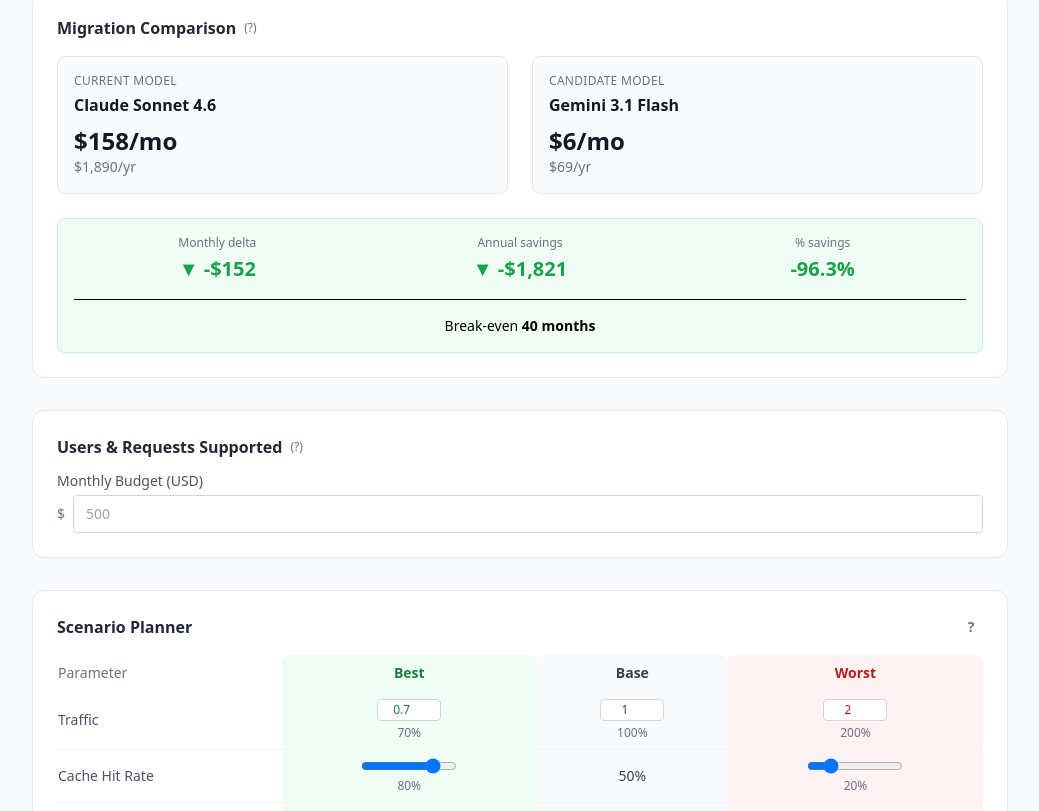
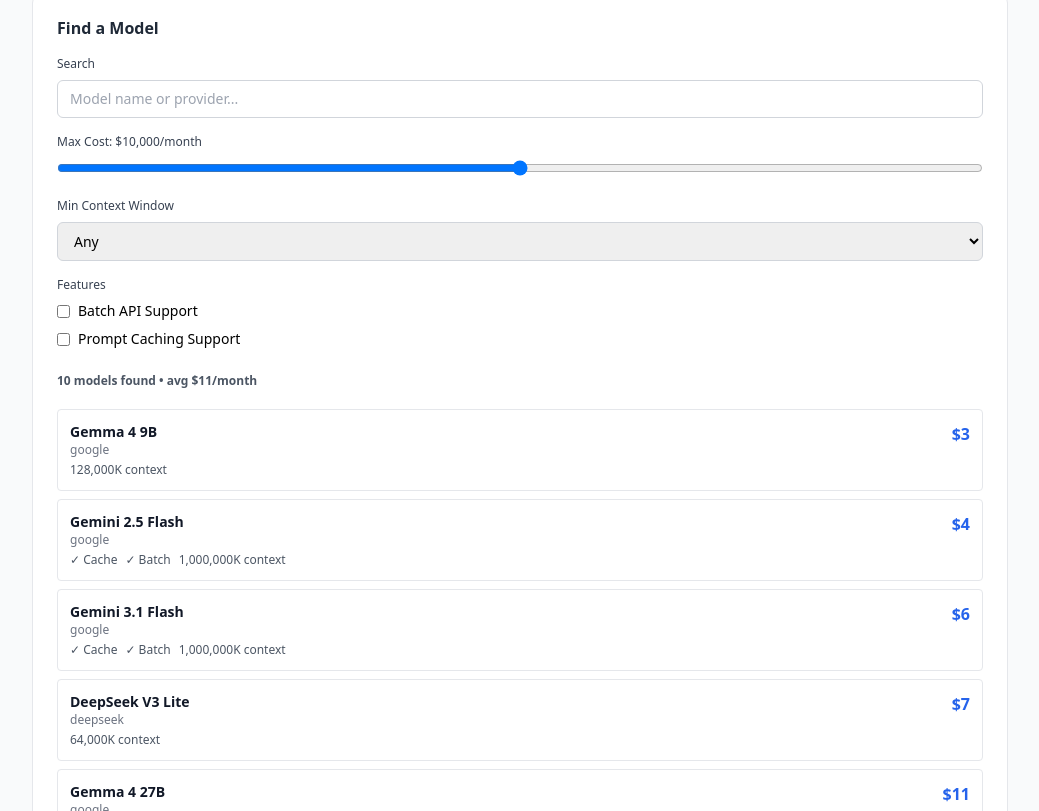
Before and after one commit to tayna99/token_simulator, a React (Vite) app: page / in a window 1280 px wide. Shown: the part 4469-5280 px from the top of the page, without its empty margins (120-1159 px from the left). Built offline with nearby package versions, Linux system fonts and the light colour scheme.

Commit message:
feat: advanced model search with filters for price, features, and context window

```diff
--- a/src/App.tsx
+++ b/src/App.tsx
@@ -17,6 +17,7 @@ import { ModelRecommendation } from './components/ModelRecommendation'
 import { ProviderComparison } from './components/ProviderComparison'
 import { WorkloadImpact } from './components/WorkloadImpact'
 import { CostSensitivity } from './components/CostSensitivity'
+import { ModelSearch } from './components/ModelSearch'
 import { SummaryCard } from './components/SummaryCard'
 import { RoleSelector } from './components/RoleSelector'
 import { PeriodSelector } from './components/PeriodSelector'
@@ -202,6 +203,16 @@ function App() {
 
         <CostSensitivity state={state} />
 
+        <ModelSearch
+          state={state}
+          onSelectCandidate={modelId => {
+            const model = getModelById(modelId)
+            if (model) {
+              setState(s => ({ ...s, candidateModel: model }))
+            }
+          }}
+        />
+
         {/* Role-aware panel ordering */}
         {ROLE_PACK[state.role].emphasisOrder.map(panelName => {
           switch (panelName) {
--- /dev/null
+++ b/src/components/ModelSearch/index.tsx
@@ -0,0 +1,198 @@
+import { useMemo, useState } from 'react'
+import { calculateCost } from '../../lib/calculator'
+import { fmtCurrency } from '../../lib/format'
+import { MODELS } from '../../data/models'
+import type { SimState } from '../../App'
+
+interface Props {
+  state: SimState
+  onSelectCandidate: (modelId: string) => void
+}
+
+export function ModelSearch({ state, onSelectCandidate }: Props) {
+  const [searchQuery, setSearchQuery] = useState('')
+  const [priceMax, setPriceMax] = useState(10)
+  const [features, setFeatures] = useState({ batch: false, cache: false })
+  const [minContext, setMinContext] = useState(0)
+
+  const filteredModels = useMemo(() => {
+    let results = MODELS.filter(m => m.id !== state.currentModel.id)
+
+    // Search by name
+    if (searchQuery) {
+      const q = searchQuery.toLowerCase()
+      results = results.filter(m =>
+        m.name.toLowerCase().includes(q) ||
+        m.provider.toLowerCase().includes(q)
+      )
+    }
+
+    // Filter by price
+    const modelCosts = results.map(m => ({
+      model: m,
+      cost: calculateCost({
+        model: m,
+        monthlyInputTokens: state.periodInputTokens,
+        monthlyOutputTokens: state.periodOutputTokens,
+        cacheHitRate: state.cacheHitRate,
+        batchEnabled: state.batchEnabled,
+      }).monthlyCost,
+    }))
+
+    const filtered = modelCosts.filter(({ cost }) => cost <= priceMax * 1000)
+
+    // Filter by features
+    if (features.batch) {
+      results = filtered
+        .filter(({ model }) => model.batchDiscount > 0)
+        .map(({ model }) => model)
+    } else if (features.cache) {
+      results = filtered
+        .filter(({ model }) => model.cacheDiscount > 0)
+        .map(({ model }) => model)
+    } else {
+      results = filtered.map(({ model }) => model)
+    }
+
+    // Filter by context window
+    if (minContext > 0) {
+      results = results.filter(m => m.contextWindow >= minContext)
+    }
+
+    // Sort by cost
+    const costMap = new Map(
+      modelCosts.map(({ model, cost }) => [model.id, cost])
+    )
+
+    return results.sort((a, b) => (costMap.get(a.id) ?? 0) - (costMap.get(b.id) ?? 0)).slice(0, 10)
+  }, [searchQuery, priceMax, features, minContext, state])
+
+  const avgCost = useMemo(() => {
+    if (filteredModels.length === 0) return 0
+    const total = filteredModels.reduce((sum, m) => {
+      const cost = calculateCost({
+        model: m,
+        monthlyInputTokens: state.periodInputTokens,
+        monthlyOutputTokens: state.periodOutputTokens,
+        cacheHitRate: state.cacheHitRate,
+        batchEnabled: state.batchEnabled,
+      }).monthlyCost
+      return sum + cost
+    }, 0)
+    return total / filteredModels.length
+  }, [filteredModels, state])
+
+  return (
+    <section className="bg-white rounded-xl border border-gray-200 p-4 md:p-6">
+      <h2 className="text-sm md:text-base font-semibold text-gray-800 mb-4">
+        Find a Model
+      </h2>
+
+      <div className="space-y-4 mb-6">
+        <div>
+          <label className="block text-xs font-medium text-gray-700 mb-2">Search</label>
+          <input
+            type="text"
+            placeholder="Model name or provider..."
+            value={searchQuery}
+            onChange={e => setSearchQuery(e.target.value)}
+            className="w-full border border-gray-300 rounded-md px-3 py-2 text-sm"
+          />
+        </div>
+
+        <div>
+          <label className="block text-xs font-medium text-gray-700 mb-2">
+            Max Cost: {fmtCurrency(priceMax * 1000)}/month
+          </label>
+          <input
+            type="range"
+            min="0"
+            max="20"
+            step="1"
+            value={priceMax}
+            onChange={e => setPriceMax(parseInt(e.target.value))}
+            className="w-full"
+          />
+        </div>
+
+        <div>
+          <label className="block text-xs font-medium text-gray-700 mb-2">Min Context Window</label>
+          <select
+            value={minContext}
+            onChange={e => setMinContext(parseInt(e.target.value))}
+            className="w-full border border-gray-300 rounded-md px-3 py-2 text-sm"
+          >
+            <option value={0}>Any</option>
+            <option value={8000}>8K+</option>
+            <option value={32000}>32K+</option>
+            <option value={128000}>128K+</option>
+            <option value={200000}>200K+</option>
+            <option value={1000000}>1M+</option>
+          </select>
+        </div>
+
+        <div className="space-y-2">
+          <label className="block text-xs font-medium text-gray-700">Features</label>
+          <label className="flex items-center gap-2 text-sm">
+            <input
+              type="checkbox"
+              checked={features.batch}
+              onChange={e => setFeatures(f => ({ ...f, batch: e.target.checked }))}
+            />
+            Batch API Support
+          </label>
+          <label className="flex items-center gap-2 text-sm">
+            <input
+              type="checkbox"
+              checked={features.cache}
+              onChange={e => setFeatures(f => ({ ...f, cache: e.target.checked }))}
+            />
+            Prompt Caching Support
+          </label>
+        </div>
+      </div>
+
+      <div className="space-y-2">
+        <div className="text-xs font-semibold text-gray-600 mb-3">
+          {filteredModels.length} models found • avg {fmtCurrency(avgCost)}/month
+        </div>
+        {filteredModels.length === 0 ? (
+          <div className="text-center py-6 text-gray-500 text-sm">
+            No models match your criteria
+          </div>
+        ) : (
+          filteredModels.map(model => {
+            const cost = calculateCost({
+              model,
+              monthlyInputTokens: state.periodInputTokens,
+              monthlyOutputTokens: state.periodOutputTokens,
+              cacheHitRate: state.cacheHitRate,
+              batchEnabled: state.batchEnabled,
+            }).monthlyCost
+
+            return (
+              <button
+                key={model.id}
+                onClick={() => onSelectCandidate(model.id)}
+                className="w-full text-left p-3 border border-gray-200 rounded hover:bg-blue-50 hover:border-blue-300 transition-colors"
+              >
+                <div className="flex justify-between items-start mb-1">
+                  <div>
+                    <div className="font-semibold text-sm text-gray-900">{model.name}</div>
+                    <div className="text-xs text-gray-500">{model.provider}</div>
+                  </div>
+                  <div className="font-bold text-blue-600">{fmtCurrency(cost)}</div>
+                </div>
+                <div className="text-xs text-gray-600 flex gap-2 flex-wrap">
+                  {model.cacheDiscount > 0 && <span>✓ Cache</span>}
+                  {model.batchDiscount > 0 && <span>✓ Batch</span>}
+                  <span>{model.contextWindow.toLocaleString()}K context</span>
+                </div>
+              </button>
+            )
+          })
+        )}
+      </div>
+    </section>
+  )
+}
```
